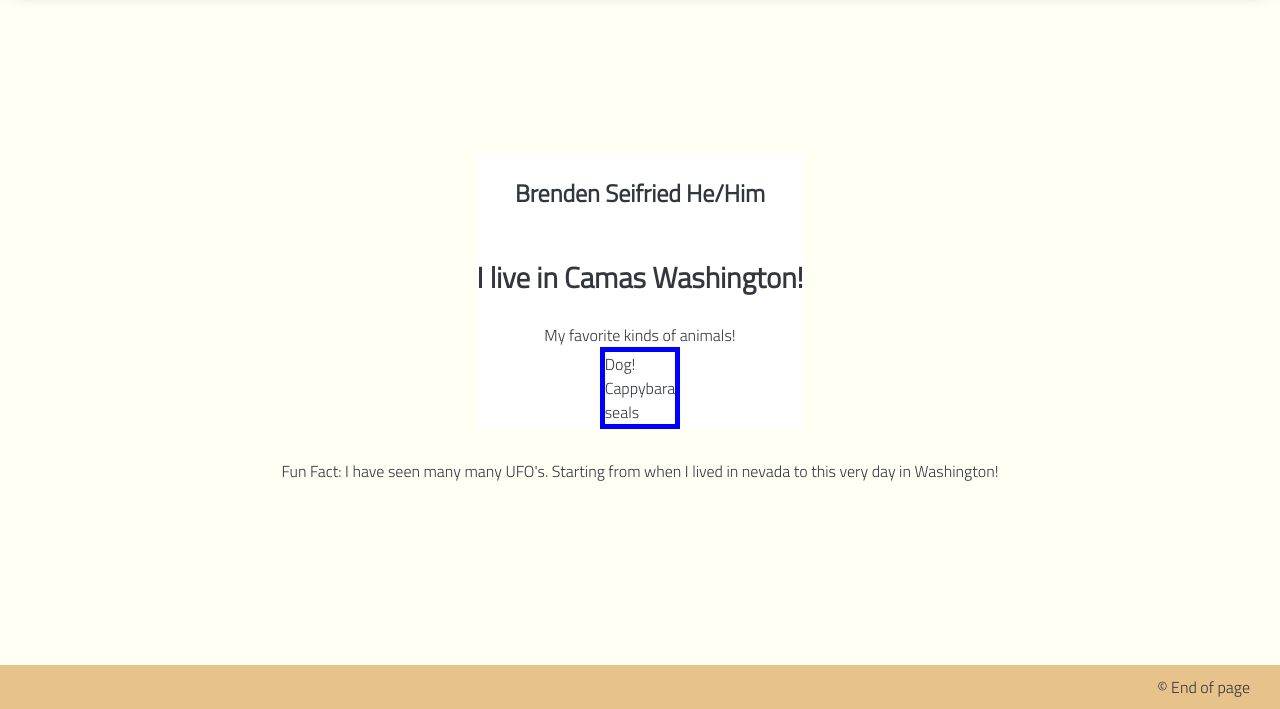
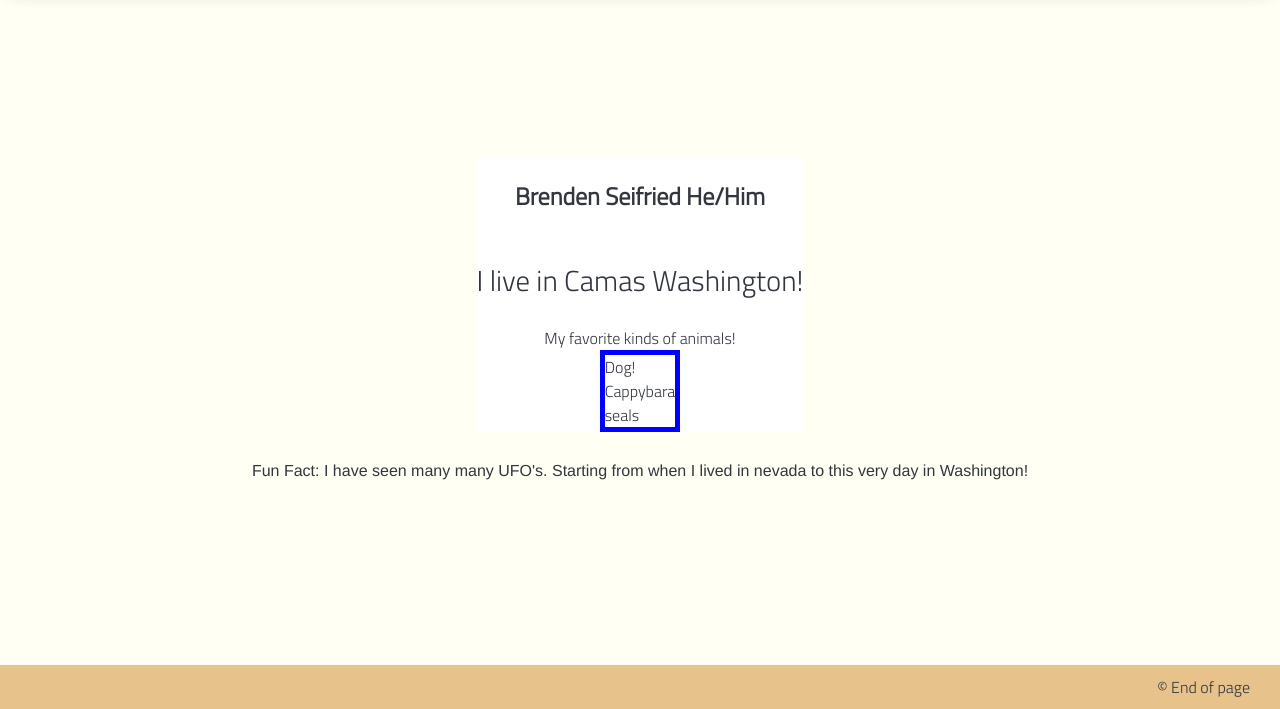
Before and after one commit to BrendenSeifried/About-Me-project-one, a plain HTML site: page index.html in a window 1280 px wide. Shown: the part 91-800 px from the top of the page. Drawn offline with Linux system fonts and the light colour scheme.

Commit message:
added font weight to main and changed font of paragraph

```diff
--- a/styles/style.css
+++ b/styles/style.css
@@ -36,6 +36,7 @@ main {
     justify-content: center;
     align-items: center;
     margin-bottom: calc(var(--footer-height));
+    font-weight:100
 }
 
 section {
@@ -76,6 +77,7 @@ header img {
 
 p {
     margin: var(--gutter);
+    font-family: 'Franklin Gothic Medium', 'Arial Narrow', Arial, sans-serif;
 }
 
 
```
